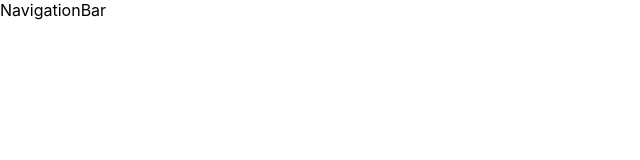
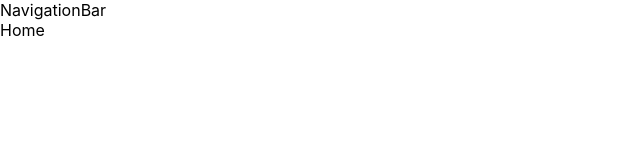
Before and after one commit to Kourtneyq2/diary, a React (Create React App) app: page / in a window 1280 px wide. Shown: the top 160 px of the page, without its empty margins (0-640 px from the left). Built offline with nearby package versions, Linux system fonts and the light colour scheme.

Commit message:
Approutes added

```diff
--- a/src/App.js
+++ b/src/App.js
@@ -1,11 +1,13 @@
 import { Stack } from "@mui/material";
 import { BrowserRouter } from "react-router-dom";
 import { NavigationBar } from "./components/NavigationBar";
+import { AppRoutes } from "./AppRoutes";
 
 export const App = () => {
   return (
     <BrowserRouter>
       <NavigationBar />
+      <AppRoutes />
     </BrowserRouter>
   );
 };
--- a/src/AppRoutes.js
+++ b/src/AppRoutes.js
@@ -1,11 +1,15 @@
 import { BrowserRouter, Route, Routes } from "react-router-dom";
 import { NavigationBar } from "./components/NavigationBar";
 import { Home } from "./pages/Home";
+import { MyRepos } from "./pages/MyRepos";
+import { NotFound } from "./pages/NotFound";
 
-export const App = () => {
+export const AppRoutes = () => {
   return (
     <Routes>
       <Route path="/" element={<Home />} />
+      <Route path="/myrepos" element={<MyRepos />} />
+      <Route path="" element={<NotFound />} />
     </Routes>
   );
 };
```
